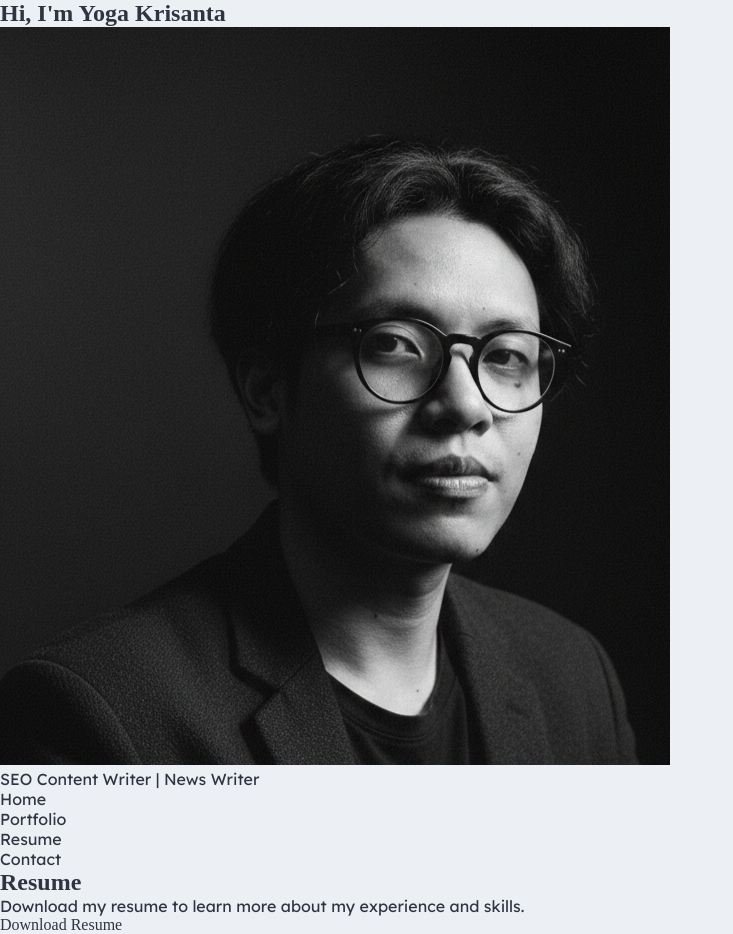
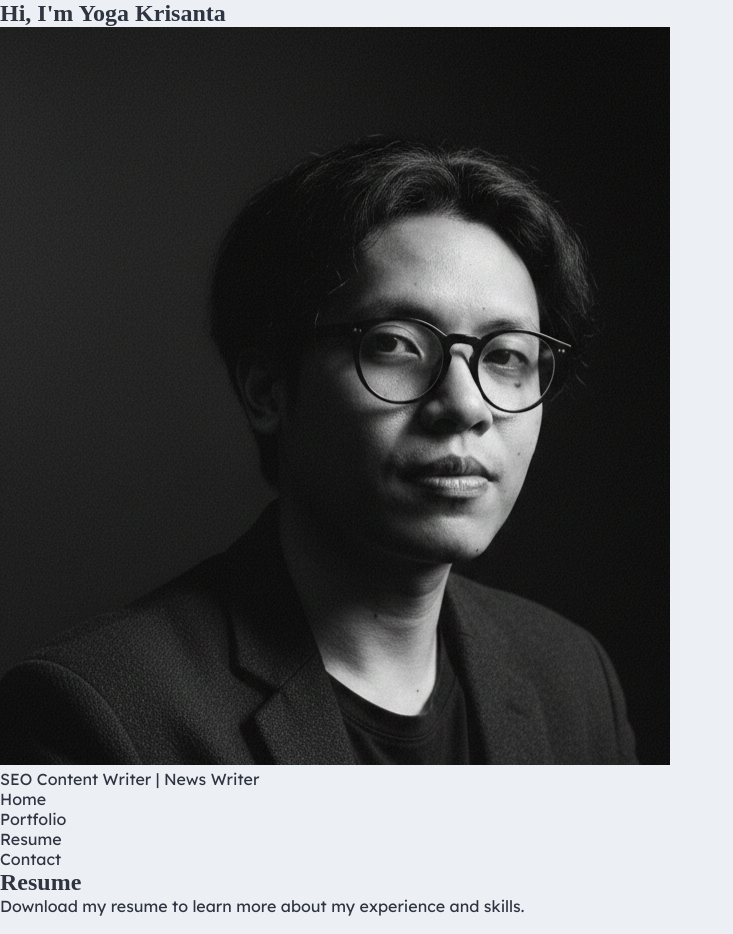
Before and after one commit to yogskr/seo-writing-portfolio, a React (Vite) app: page /resume in a window 1280 px wide. Shown: the whole page, without its empty margins (0-733 px from the left). Built offline with nearby package versions, Linux system fonts and the light colour scheme; a web font is replaced by a local one.

Commit message:
Remove download link for resume from Resume component

```diff
--- a/src/pages/resume/Resume.jsx
+++ b/src/pages/resume/Resume.jsx
@@ -3,9 +3,6 @@ export function Resume() {
     <section className="resume">
       <h2>Resume</h2>
       <p>Download my resume to learn more about my experience and skills.</p>
-      <a href="/resume.pdf" download>
-        Download Resume
-      </a>
     </section>
   );
 }
```
